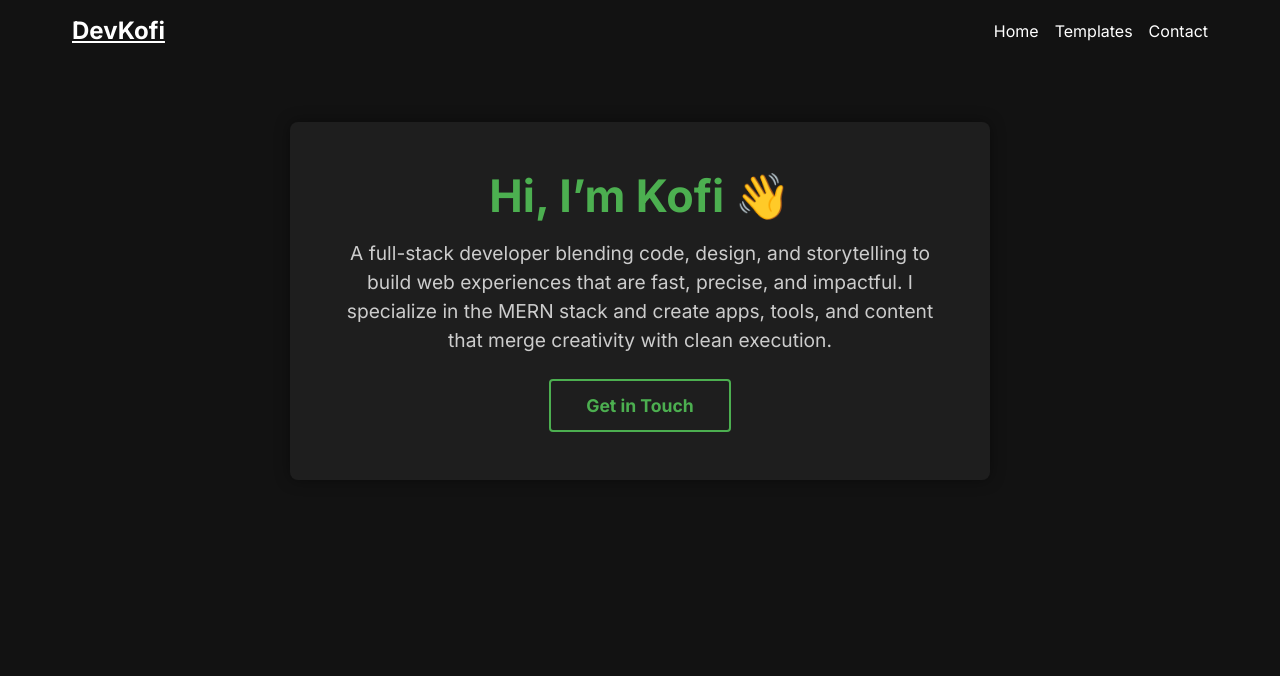
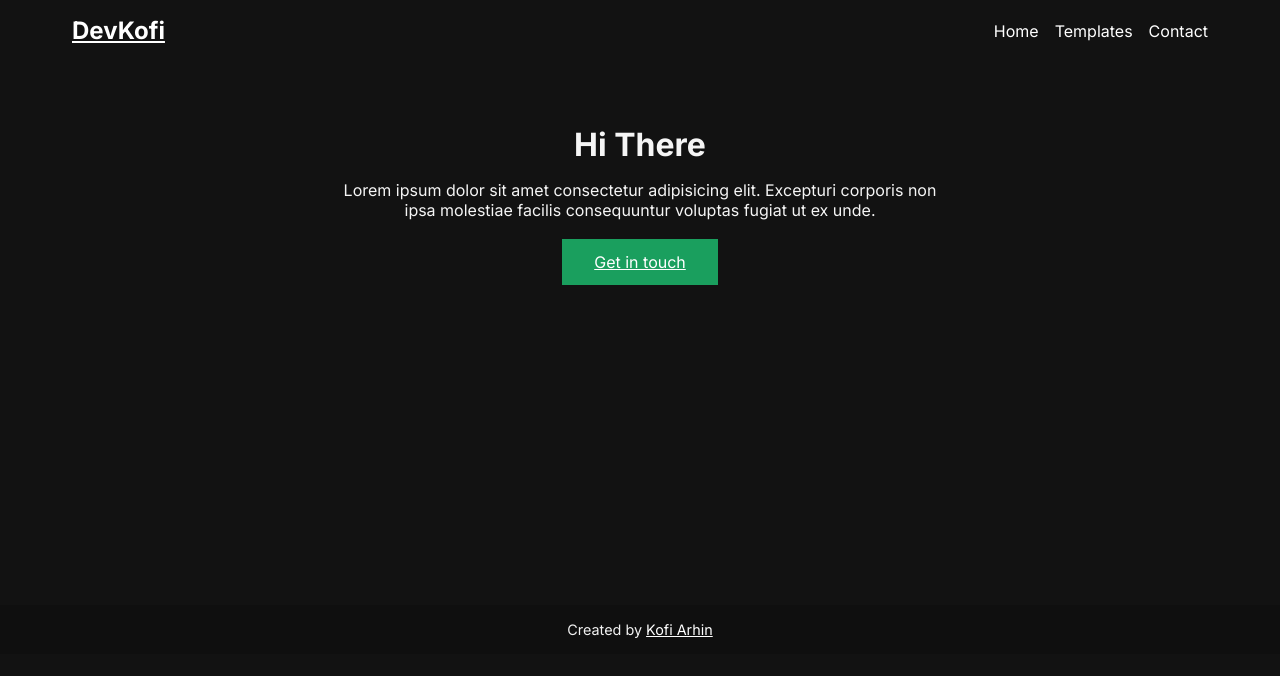
Before and after one commit to kofiarhin/devkofi, a React (Vite) app in the folder client/: page / in a window 1280 px wide. Shown: the top 676 px of the page. Built offline with nearby package versions, Linux system fonts and the light colour scheme.

Commit message:
ui clean up

```diff
--- a/client/src/App.jsx
+++ b/client/src/App.jsx
@@ -3,6 +3,7 @@ import Home from "./Pages/Home/Home";
 import Templates from "./Pages/Templates/Templates";
 import Header from "./components/Header/Header";
 import Contact from "./Pages/contact/contact";
+import Footer from "./components/Footer/Footer";
 const App = () => {
   return (
     <div>
@@ -13,6 +14,7 @@ const App = () => {
           <Route path="/templates" element={<Templates />} />
           <Route path="/contact" element={<Contact />} />
         </Routes>
+        <Footer />
       </Router>
     </div>
   );
--- /dev/null
+++ b/client/src/components/Footer/Footer.jsx
@@ -0,0 +1,17 @@
+import React from "react";
+import "./footer.styles.scss";
+
+const Footer = () => {
+  return (
+    <footer className="footer">
+      <p>
+        Created by{" "}
+        <a href="https://github.com/kofiarhin" target="_blank">
+          Kofi Arhin
+        </a>{" "}
+      </p>
+    </footer>
+  );
+};
+
+export default Footer;
--- /dev/null
+++ b/client/src/components/Footer/footer.styles.scss
@@ -0,0 +1,14 @@
+.footer {
+  background-color: #0f0f0f;
+  color: #f1f1f1;
+  text-align: center;
+  padding: 1rem 0;
+  font-size: 0.9rem;
+
+  p {
+    margin: 0;
+    a {
+      color: white;
+    }
+  }
+}
--- a/client/src/components/Landing/Landing.jsx
+++ b/client/src/components/Landing/Landing.jsx
@@ -1,26 +1,18 @@
-import { Link } from "react-router-dom";
 import "./landing.styles.scss";
 
+import { Link } from "react-router-dom";
+//landing
 const Landing = () => {
   return (
-    <section className="landing">
-      <div className="overlay">
-        <div className="text">
-          <h1>Hi, I’m Kofi 👋</h1>
-          <p>
-            A full-stack developer blending code, design, and storytelling to
-            build web experiences that are fast, precise, and impactful. I
-            specialize in the MERN stack and create apps, tools, and content
-            that merge creativity with clean execution.
-          </p>
-          <div className="actions">
-            <Link to="/contact" className="secondary-btn">
-              Get in Touch
-            </Link>
-          </div>
-        </div>
-      </div>
-    </section>
+    <div id="landing">
+      <h1 className="heading">Hi There</h1>
+      <p>
+        Lorem ipsum dolor sit amet consectetur adipisicing elit. Excepturi
+        corporis non ipsa molestiae facilis consequuntur voluptas fugiat ut ex
+        unde.
+      </p>
+      <Link to="/contact">Get in touch</Link>
+    </div>
   );
 };
 
--- a/client/src/components/Landing/landing.styles.scss
+++ b/client/src/components/Landing/landing.styles.scss
@@ -1,21 +1,27 @@
-.landing {
-  color: white;
+#landing {
   min-height: 60vh;
-  display: grid;
-  place-content: center;
+  max-width: 600px;
   h1 {
-    font-size: 1.5rem;
-    margin-bottom: 0.8rem;
-  }
-  p {
     margin-bottom: 1rem;
   }
+
+  p {
+    font-size: 1rem;
+    margin-bottom: 2rem;
+  }
   a {
+    padding: 0.8rem 1rem;
+    cursor: pointer;
     color: white;
-    display: inline-block;
-    padding: 1rem 2rem;
-    cursor: pointer;
+    padding: 0.8rem 2rem;
     background-color: var(--light-green);
-    text-decoration: none;
   }
 }
+
+@media (min-width: 800px) {
+  #landing {
+    margin: 0 auto;
+    text-align: center;
+    margin-top: 4rem;
+  }
+}
```
Also changed, not shown: 1 other file (tests, documents, lock files or other folders).
